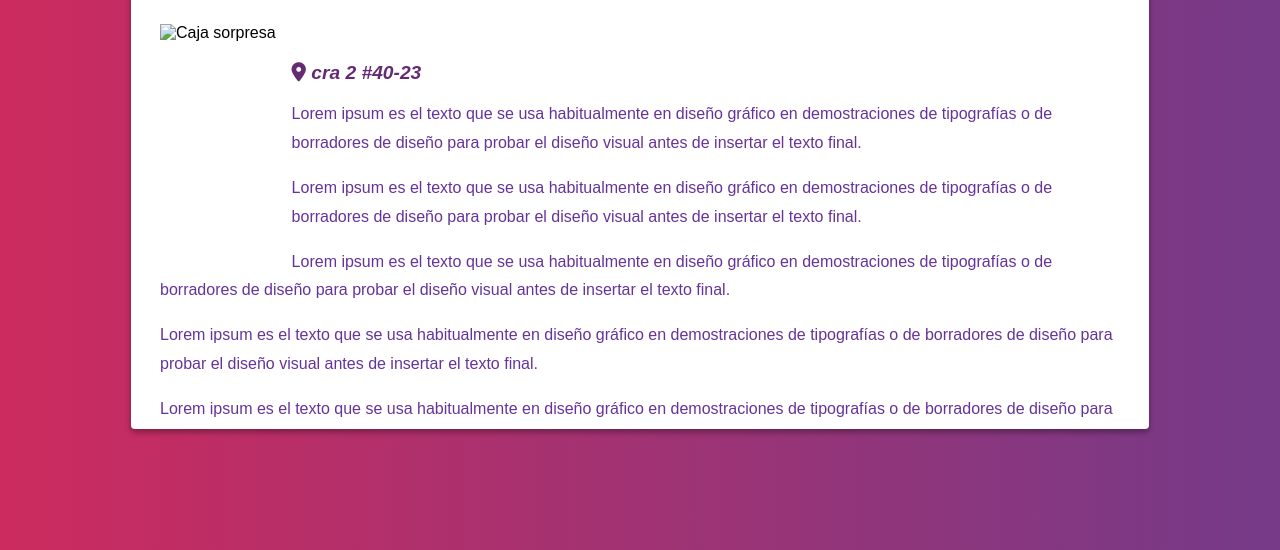
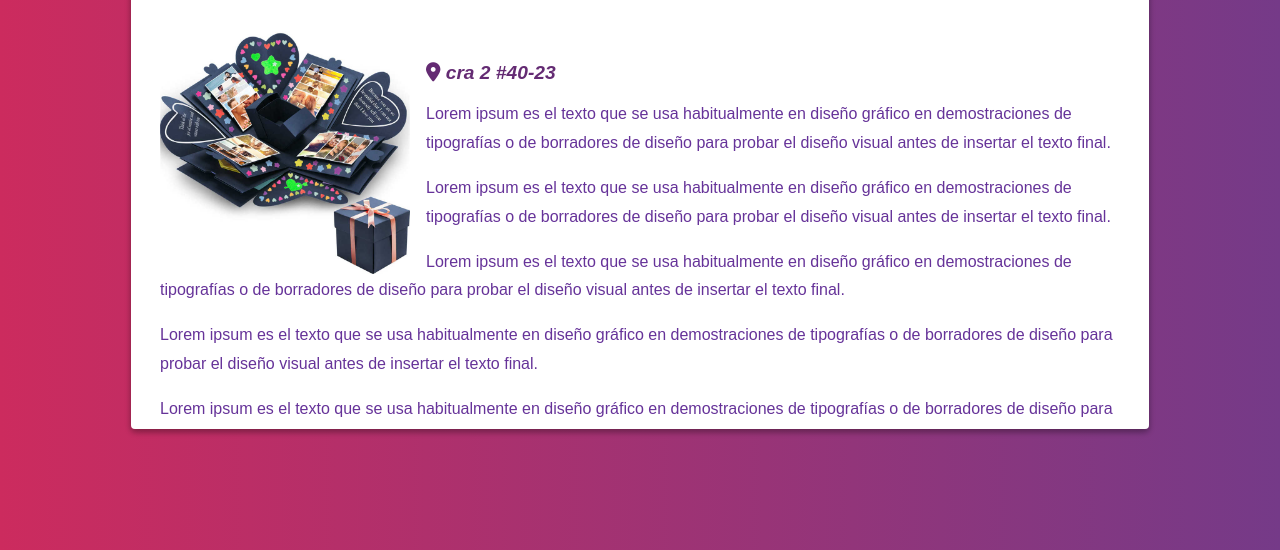
Before and after one commit to marcelaW40k/marcelardila40k.github.com, a plain HTML site: page boletines/restaurantes/sensei.html in a window 1280 px wide. Shown: the part 250-800 px from the top of the page. Drawn offline with nearby package versions, Linux system fonts and the light colour scheme; files that its build step writes are made by us from their sources; the site is published under a folder, as on GitHub Pages, so addresses that start at the root find nothing.

Commit message:
fix style imagen

```diff
--- a/boletines/restaurantes/sensei.html
+++ b/boletines/restaurantes/sensei.html
@@ -29,7 +29,7 @@
                 </h2>
             </header>
             <section>
-                <img src="/assets/images/caja.jpg" class="main-images"alt="Caja sorpresa">
+                <img src="../assets/images/caja.jpg" class="main-images"alt="Caja sorpresa">
                 <div class="text">
                     <address class="address">
                         <i class="fa fa-map-marker" aria-hidden="true"></i>
```
